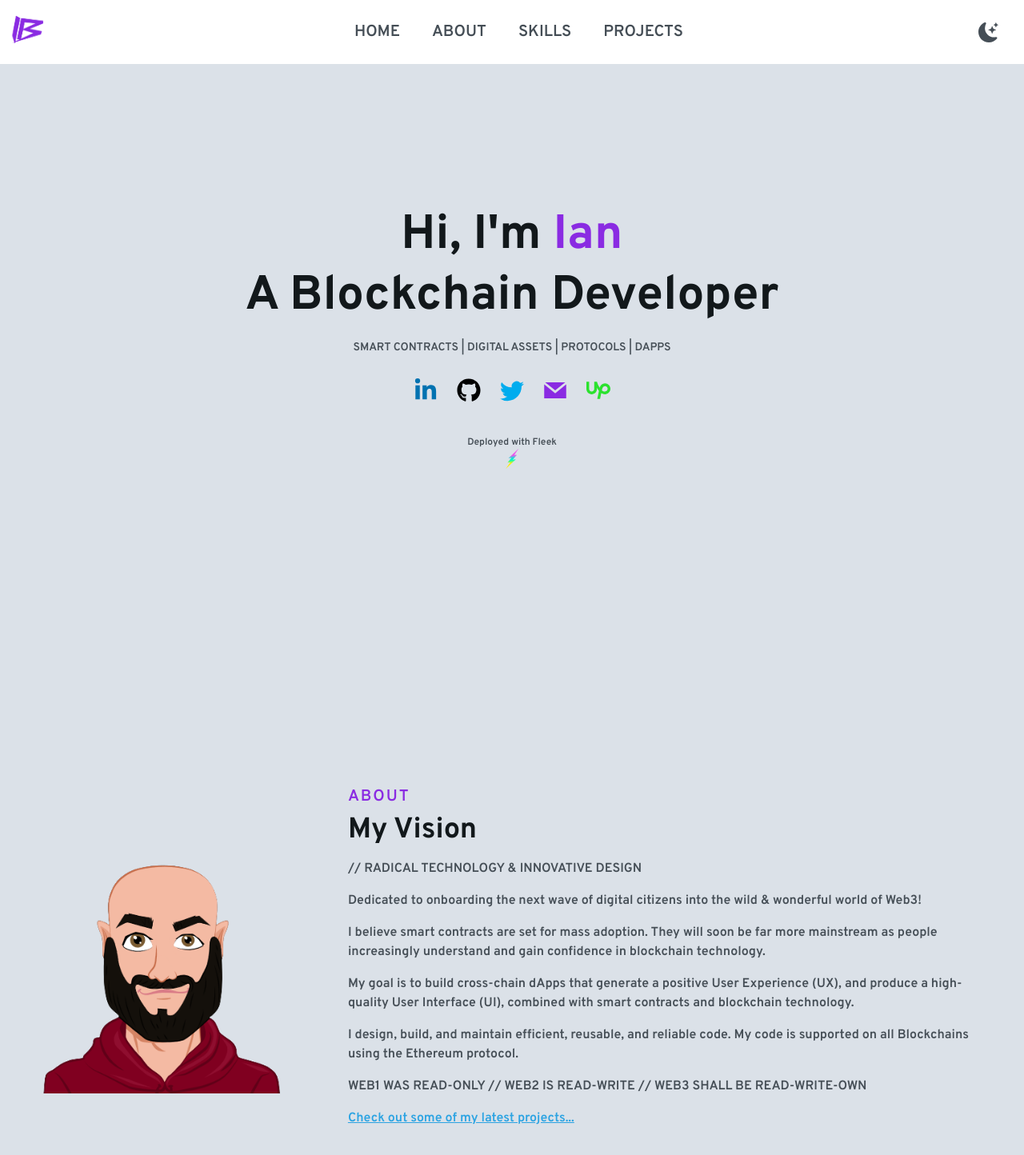
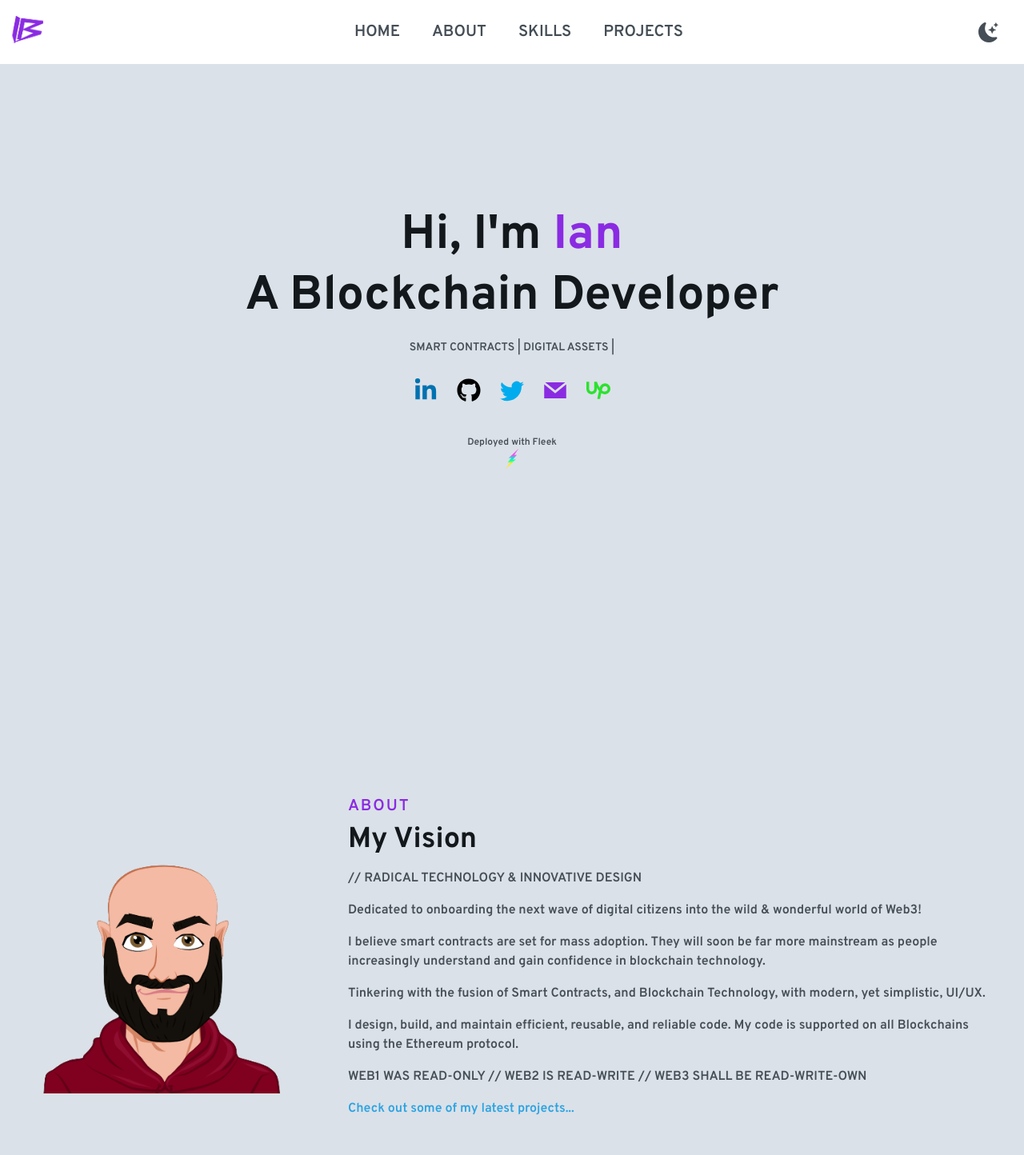
Before and after one commit to ianwboyle/my-portfolio, a Next.js app: page / in a window 1280 px wide. Shown: the top 1444 px of the page at 80% size. Built offline with nearby package versions, Linux system fonts and the light colour scheme.

Commit message:
text changes

```diff
--- a/components/About.jsx
+++ b/components/About.jsx
@@ -10,7 +10,7 @@ const style = {
   avatarImgContainer: 'w-auto h-auto m-auto rounded-xl flex items-center justify-center p-4 hover:scale-105 ease-in duration-300',
   infoContainer: 'col-span-2 xl:w-full p-4',
   taglineText: 'uppercase text-sm tracking-widest text-gray-600 py-2',
-  projectLink: 'py-2 text-[#2BA3E2] dark:text-[#2BA3E2] underline cursor-pointer',
+  projectLink: 'py-2 text-[#2BA3E2] dark:text-[#2BA3E2] cursor-pointer',
   genericText: 'py-2',
   taglineText: 'py-2 uppercase',
 }
@@ -38,7 +38,7 @@ const About = () => {
             {`I believe smart contracts are set for mass adoption. They will soon be far more mainstream as people increasingly understand and gain confidence in blockchain technology.`}
           </p>
           <p className={style.genericText}>
-            {`My goal is to build cross-chain dApps that generate a positive User Experience (UX), and produce a high-quality User Interface (UI), combined with smart contracts and blockchain technology.`}
+            {`Tinkering with the fusion of Smart Contracts, and Blockchain Technology, with modern, yet simplistic, UI/UX.`}
           </p>
           <p className={style.genericText}>
             {`I design, build, and maintain efficient, reusable, and reliable code. My code is supported on all Blockchains using the Ethereum protocol.`}
--- a/components/Main.jsx
+++ b/components/Main.jsx
@@ -35,7 +35,7 @@ const Main = () => {
             {`A Blockchain Developer`}
           </h1>
           <p className={style.focusText}>
-            {`Smart Contracts | Digital Assets | Protocols | DApps`}
+            {`Smart Contracts | Digital Assets | `}
           </p>
           <div className={style.socialsContainer}>
             <div className={`${style.linkedIn} ${style.socialsIcon}`}>
```
